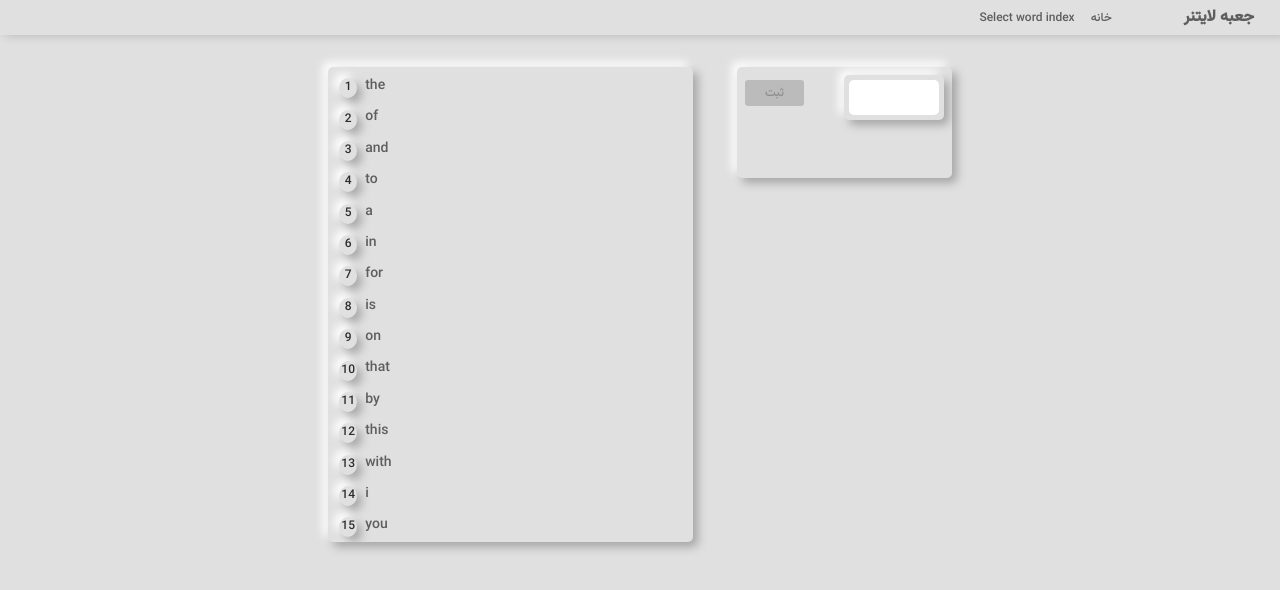
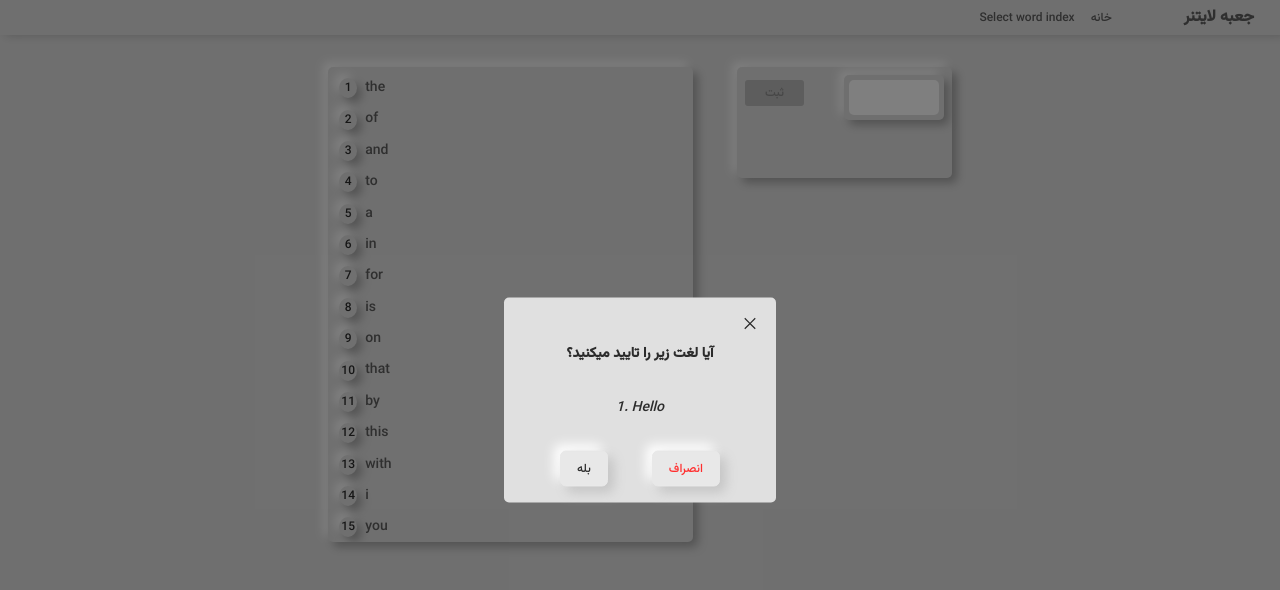
Before and after one commit to siamak-irani/leitner-system-with-react, a React (Create React App) app: page /select-words in a window 1280 px wide. Shown: the top 590 px of the page. Built offline with nearby package versions, Linux system fonts and the light colour scheme; data requests are answered from the project's data file.

Commit message:
feat:ConfirmWord overlay added

```diff
--- a/public/index.html
+++ b/public/index.html
@@ -18,5 +18,6 @@
   <body>
     <div id="leitner-system"></div>
     <div id="backdrop"></div>
+    <div id="global-overlay"></div>
   </body>
 </html>
--- /dev/null
+++ b/src/components/CustomBtn.module.css
@@ -0,0 +1,17 @@
+.CustomBtn {
+  color: #090909;
+  padding: 0.7em 1.7em;
+  font-size: 18px;
+  border-radius: 0.5em;
+  background: #e8e8e8;
+  border: 1px solid #e8e8e8;
+  box-shadow: 6px 6px 12px #c5c5c5, -6px -6px 12px #ffffff;
+}
+
+/* .CustomBtn:hover {
+  filter: brightness(0.7);
+} */
+.CustomBtn:active {
+  color: #666;
+  box-shadow: inset 4px 4px 12px #c5c5c5, inset -4px -4px 12px #ffffff;
+}
--- /dev/null
+++ b/src/components/CustomBtn.tsx
@@ -0,0 +1,17 @@
+import React from "react";
+
+import classes from "./CustomBtn.module.css";
+
+interface CustomBtnProps extends React.ComponentPropsWithoutRef<"button"> {
+  children?: React.ReactNode;
+}
+
+const CustomBtn = ({ children, className }: CustomBtnProps) => {
+  return (
+    <button className={`${classes["CustomBtn"]} ${className}`}>
+      {children}
+    </button>
+  );
+};
+
+export default CustomBtn;
--- /dev/null
+++ b/src/components/select-words-page/ConfirmWord.module.css
@@ -0,0 +1,59 @@
+.confirm-word-modal {
+  background-color: var(--body-bg);
+}
+
+.confirm-word-modal svg{
+  width: 20px;
+  height: 20px;
+  fill: var(--light-black-0);
+  cursor: pointer;
+}
+
+.confirm-word {
+  display: flex;
+  flex-direction: column;
+  align-items: center;
+}
+
+.confirm-word h1 {
+  font-size: 14px;
+  min-width: 15rem;
+  margin-bottom: 2rem;
+  text-align: center;
+}
+
+.confirm-word p {
+  font-size: 14px;
+  font-style: italic;
+  margin-bottom: 2rem;
+}
+
+.buttons {
+  width: 10rem;
+  display: flex;
+  justify-content: space-between;
+}
+
+.buttons button {
+  font-size: 12px;
+  /* color: white; */
+  padding: 0.5rem 1rem;
+}
+
+.buttons .confirm {
+  color: var(--light-black-0);
+}
+
+.buttons .cancel {
+  color: rgb(255, 46, 46);
+}
+
+.buttons .cancel:hover {
+  background-color: rgb(255, 46, 46);
+  color: white;
+}
+
+.buttons .cancel:active {
+  background-color: transparent;
+  color: rgb(255, 46, 46);
+}
--- /dev/null
+++ b/src/components/select-words-page/ConfirmWord.tsx
@@ -0,0 +1,30 @@
+import React from "react";
+
+import classes from "./ConfirmWord.module.css";
+import Modal from "../../ui/Modal";
+import CustomBtn from "../CustomBtn";
+import { ReactComponent as CloseIcon } from "../../files/icons/close_FILL0_wght400_GRAD0_opsz48.svg";
+
+type ConfirmWordProps = {
+  isVisiable: boolean;
+};
+
+const ConfirmWord = ({ isVisiable }: ConfirmWordProps) => {
+  if (!isVisiable) return null;
+
+  return (
+    <Modal className={`${classes["confirm-word-modal"]}`}>
+      <CloseIcon />
+      <div className={`${classes["confirm-word"]}`}>
+        <h1>آیا لغت زیر را تایید میکنید؟</h1>
+        <p><span>1. </span>Hello</p>
+        <div className={`${classes["buttons"]}`}>
+          <CustomBtn className={`${classes["confirm"]}`}>بله</CustomBtn>
+          <CustomBtn className={`${classes["cancel"]}`}>انصراف</CustomBtn>
+        </div>
+      </div>
+    </Modal>
+  );
+};
+
+export default ConfirmWord;
--- a/src/components/select-words-page/WordIndexForm.tsx
+++ b/src/components/select-words-page/WordIndexForm.tsx
@@ -8,10 +8,10 @@ import WhiteButton from "../buttons/WhiteButton";
 import persianNumsToEnglish from "../../utils/fa-nums-to-en";
 
 type WordIndexFormProps = {
-  formSubmitHandler: (e: React.FormEvent<HTMLFormElement>) => void;
+  onSubmitForm: (e: React.FormEvent<HTMLFormElement>) => void;
 };
 
-const WordIndexForm = ({ formSubmitHandler }: WordIndexFormProps) => {
+const WordIndexForm = ({ onSubmitForm }: WordIndexFormProps) => {
   const {
     value,
     isValid,
@@ -30,7 +30,7 @@ const WordIndexForm = ({ formSubmitHandler }: WordIndexFormProps) => {
     <div className={`${classes["WordIndexForm"]}`}>
       <Wrapper>
         <form
-          onSubmit={formSubmitHandler}
+          onSubmit={onSubmitForm}
           className={`${classes["word-index-form"]}`}
         >
           {/* <label htmlFor="words-list--number-input">
--- a/src/components/select-words-page/Words.module.css
+++ b/src/components/select-words-page/Words.module.css
@@ -15,7 +15,7 @@
   display: flex;
 }
 
-.words li *{
+.words li * {
   cursor: pointer;
 }
 
@@ -25,8 +25,10 @@
   display: flex;
   align-items: center;
   color: var(--light-black-1);
-  display: block;
+  display: flex;
+  align-items: center;
   width: 10rem;
+  user-select: none;
 }
 
 .words li:hover {
@@ -38,7 +40,9 @@
 
 .words li:before {
   content: counter(item);
-  display: inline-block;
+  display: flex;
+  justify-content: center;
+  align-items: center;
   border-radius: 50%;
   font-size: 12px;
   width: 18px;
@@ -54,14 +58,14 @@
   transform: scale(1.2);
 }
 
-.loading-icon{
+.loading-icon {
   height: 30px;
   display: flex;
   justify-content: center;
   align-self: center;
 }
 
-.loading-icon svg{
+.loading-icon svg {
   fill: rgb(189, 189, 189);
   animation: rotation 1s ease-in-out;
   animation-iteration-count: infinite;
--- a/src/components/select-words-page/Words.tsx
+++ b/src/components/select-words-page/Words.tsx
@@ -6,7 +6,11 @@ import { Word } from "../../lib/type";
 import { useInfiniteWordsList } from "../../hooks/use-infinte-words-data";
 import { ReactComponent as LoadingSVG } from "../../files/icons/refresh_FILL0_wght400_GRAD0_opsz24.svg";
 
-const Words = () => {
+type WordsProps = {
+  onSelectWord: (e:  React.ChangeEvent<HTMLInputElement>) => void;
+};
+
+const Words = ({ onSelectWord }: WordsProps) => {
   const OLRef = useRef<HTMLOListElement>(null);
   const parrentRef = useRef<HTMLDivElement>(null);
 
@@ -27,6 +31,7 @@ const Words = () => {
                   </label>
                   <input
                     type="radio"
+                    onChange={onSelectWord}
                     name="word-list--word"
                     value="0"
                     id={"words-list--word-" + index}
--- a/src/components/select-words-page/WordsList.tsx
+++ b/src/components/select-words-page/WordsList.tsx
@@ -7,24 +7,25 @@ import { PaginatedWordsData } from "../../lib/type";
 import { InfiniteData } from "react-query";
 import Words from "./Words";
 import { useInfiniteWordsList } from "../../hooks/use-infinte-words-data";
+import Modal from "../../ui/Modal";
+import ConfirmWord from "./ConfirmWord";
 
 const WordsList = () => {
-  const [inputVal, setInputVal] = useState("-1");
+  const [modalIsOpen, setModalIsOpen] = useState(false);
 
-
-
-  // const inputChangeHandler = (event: React.ChangeEvent<HTMLInputElement>) => {
-  //   setInputVal(event.target.value);
-  // };
-
-  const formSubmitHandler = (event: React.FormEvent<HTMLFormElement>) => {
+  const formSubmitHandler = (
+    event: React.FormEvent<HTMLFormElement> | React.ChangeEvent<HTMLInputElement>
+  ) => {
     event.preventDefault();
+    setModalIsOpen(true)
   };
 
   return (
     <div className={`${classes["WordsList"]}`}>
-      <WordIndexForm formSubmitHandler={formSubmitHandler} />
-      <Words />
+      <WordIndexForm onSubmitForm={formSubmitHandler} />
+      <Words onSelectWord={formSubmitHandler} />
+      <ConfirmWord isVisiable={true} />
+
     </div>
   );
 };
--- /dev/null
+++ b/src/ui/Modal.module.css
@@ -0,0 +1,13 @@
+.Modal{
+    position: absolute;
+}
+
+.overlay {
+  border-radius: 5px;
+  padding: 1rem;
+  position: absolute;
+  top: 50%;
+  left: 50%;
+  transform: translate(-50%, -50%);
+  z-index: 101;
+}
--- /dev/null
+++ b/src/ui/Modal.tsx
@@ -0,0 +1,34 @@
+import React from "react";
+import ReactDOM from "react-dom";
+
+import classes from "./Modal.module.css";
+import Backdrop from "./Backdrop";
+
+interface DivElementPrpps extends React.ComponentPropsWithoutRef<"div"> {
+  children: React.ReactNode;
+}
+const Overlay = ({ children, className, ...rest }: DivElementPrpps) => {
+  return (
+    <>
+      {ReactDOM.createPortal(
+        <div className={`${classes["overlay"]} ${className}`} {...rest}>
+          {children}
+        </div>,
+        document.getElementById("global-overlay")!
+      )}
+    </>
+  );
+};
+
+const Modal = ({ className, children, ...rest }: DivElementPrpps) => {
+  return (
+    <div className={`${classes["Modal"]}`}>
+      <Overlay className={className} {...rest}>
+        {children}
+      </Overlay>
+      <Backdrop />
+    </div>
+  );
+};
+
+export default Modal;
```
Also changed, not shown: src/files/icons/close_FILL0_wght400_GRAD0_opsz48.svg (added).
